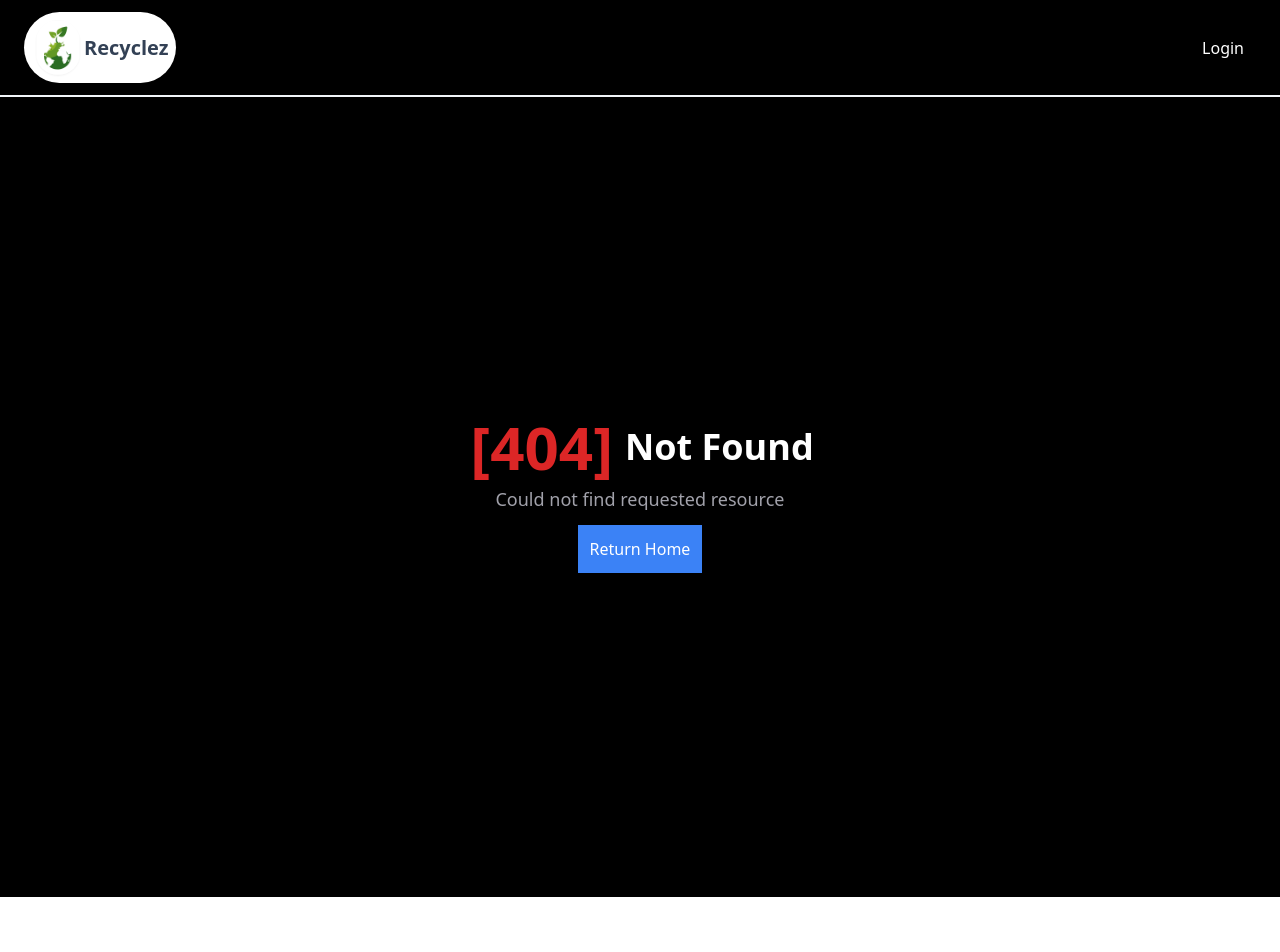
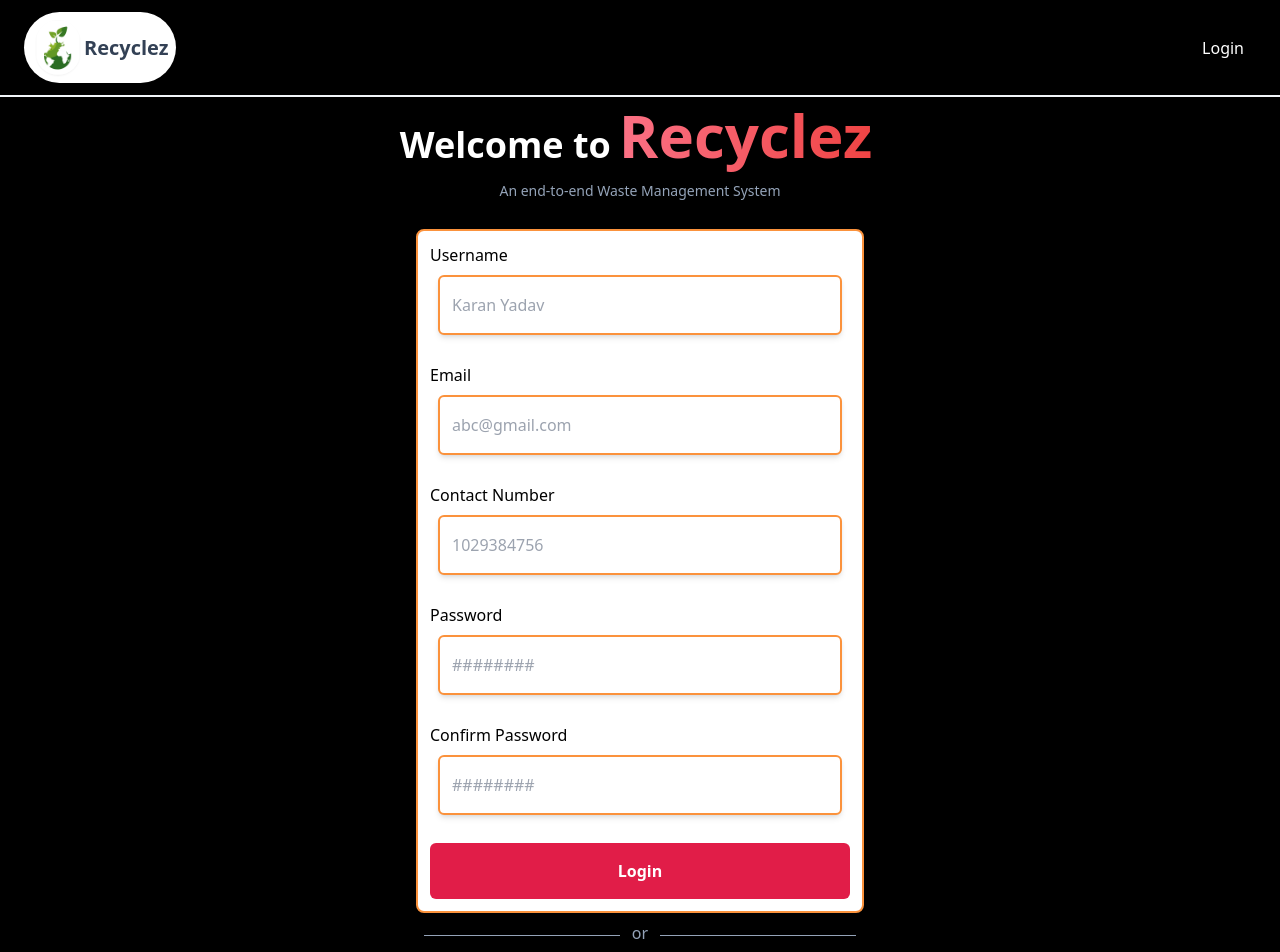
Before and after one commit to Google-Challengers/HelpReqHub, a Next.js app: page /Login in a window 1280 px wide. Before the commit this address had no page. Shown: the top 952 px of the page. Before the commit the page ends 897 px from the top, so only its background shows below. Built offline with nearby package versions, Linux system fonts and the light colour scheme.

Commit message:
created the login page

```diff
--- /dev/null
+++ b/src/app/Login/page.jsx
@@ -0,0 +1,34 @@
+import { OAuth, Auth } from "@/components/ComponentExporter";
+
+const Login = () => {
+  return (
+    <section className="w-full min-h-screen text-white bg-black flex flex-col items-center">
+      <div className="flex flex-col items-center justify-between">
+        <h1 className="font-bold text-4xl m-2 text-white">
+          Welcome to
+          <span className="font-bold bg-gradient-to-r from-rose-400 to-red-500 text-transparent bg-clip-text text-6xl capitalize mx-2">
+            Recyclez
+          </span>
+        </h1>
+        <h2 className="text-sm m-2 text-slate-400 font-light">
+          An end-to-end Waste Management System
+        </h2>
+      </div>
+      <div className="m-3 w-full flex flex-col items-center">
+        <Auth />
+        <div className="w-full flex flex-row items-center justify-between max-w-md">
+          <span className="w-full h-[1px] bg-slate-400 mx-2"></span>
+          <span className="text-base text-slate-400 font-light mx-1 mb-1">
+            or
+          </span>
+          <span className="w-full h-[1px] bg-slate-400 mx-2"></span>
+        </div>
+      </div>
+      <div className="flex flex-col">
+        <OAuth />
+      </div>
+    </section>
+  );
+};
+
+export default Login;
--- /dev/null
+++ b/src/components/Auth/Auth.jsx
@@ -0,0 +1,149 @@
+"use client";
+
+import { useState } from "react";
+
+const Auth = () => {
+  const [formData, setFormData] = useState({
+    userName: "",
+    email: "",
+    password: "",
+    contact: "",
+    confirmPassword: "",
+  });
+  const [loading, setLoading] = useState(false);
+
+  const handleChange = (e) => {
+    const { name, value } = e.target;
+    setFormData((prev) => {
+      return { ...prev, [name]: value };
+    });
+  };
+
+  const handleSumbit = async (event) => {
+    event.preventDefault();
+    setLoading(true);
+
+    if (formData.password !== formData.confirmPassword) {
+      alert("password and confirm password do not match");
+      setLoading(false);
+      return;
+    }
+
+    console.log(formData); // make request to server
+    setLoading(false);
+  };
+
+  return (
+    <>
+      <form
+        className="flex flex-col items-start justify-between w-full max-w-md gap-5 p-3 bg-white m-2 md:shadow-md border-2 border-solid border-transparent md:border-orange-400 rounded-lg"
+        onSubmit={handleSumbit}
+      >
+        <div className="flex flex-col w-full">
+          <label
+            htmlFor="userName"
+            className="text-base font-thin text-black capitalize"
+          >
+            Username
+          </label>
+          <input
+            type="text"
+            name="userName"
+            id="userName"
+            placeholder="Karan Yadav"
+            autoComplete="off"
+            value={formData?.userName}
+            onChange={handleChange}
+            className="border-2 text-black border-solid border-orange-400 outline-none px-3 py-4 m-2 rounded-md shadow-md"
+            required
+          />
+        </div>
+        <div className="flex flex-col w-full">
+          <label
+            htmlFor="email"
+            className="text-base font-thin text-black capitalize"
+          >
+            email
+          </label>
+          <input
+            type="email"
+            name="email"
+            id="email"
+            placeholder="abc@gmail.com"
+            autoComplete="off"
+            value={formData?.email}
+            onChange={handleChange}
+            className="border-2 text-black border-solid border-orange-400 outline-none px-3 py-4 m-2 rounded-md shadow-md"
+            required
+          />
+        </div>
+        <div className="flex flex-col w-full">
+          <label
+            htmlFor="contact"
+            className="text-base font-thin text-black capitalize"
+          >
+            Contact Number
+          </label>
+          <input
+            type="tel"
+            name="contact"
+            id="contact"
+            placeholder="1029384756"
+            autoComplete="off"
+            value={formData?.contact}
+            onChange={handleChange}
+            className="border-2 text-black border-solid border-orange-400 outline-none px-3 py-4 m-2 rounded-md shadow-md"
+            required
+          />
+        </div>
+        <div className="flex flex-col w-full">
+          <label
+            htmlFor="password"
+            className="text-base font-thin text-black capitalize"
+          >
+            Password
+          </label>
+          <input
+            type="password"
+            name="password"
+            id="password"
+            placeholder="########"
+            autoComplete="off"
+            value={formData?.password}
+            onChange={handleChange}
+            className="border-2 text-black border-solid border-orange-400 outline-none px-3 py-4 m-2 rounded-md shadow-md"
+            required
+          />
+        </div>
+        <div className="flex flex-col w-full">
+          <label
+            htmlFor="confirmPassword"
+            className="text-base font-thin text-black capitalize"
+          >
+            Confirm Password
+          </label>
+          <input
+            type="password"
+            name="confirmPassword"
+            id="confirmPassword"
+            placeholder="########"
+            autoComplete="off"
+            value={formData?.confirmPassword}
+            onChange={handleChange}
+            className="border-2 text-black border-solid border-orange-400 outline-none px-3 py-4 m-2 rounded-md shadow-md"
+            required
+          />
+        </div>
+        <button
+          type="submit"
+          disabled={loading}
+          className="capitalize px-3 py-4 bg-rose-600 hover:bg-rose-500 font-semibold text-white rounded-md disabled:cursor-wait w-full"
+        >
+          {loading ? <>Processing...</> : <>Login</>}
+        </button>
+      </form>
+    </>
+  );
+};
+
+export default Auth;
--- /dev/null
+++ b/src/components/Auth/OAuth.jsx
@@ -0,0 +1,31 @@
+import { ImFacebook2, ImGoogle2, ImInstagram } from "react-icons/im";
+
+const oauthProviders = [
+  { name: "Google", iconname: ImGoogle2 },
+  { name: "Facebook", iconname: ImFacebook2 },
+  { name: "Instagram", iconname: ImInstagram },
+];
+
+const OAuth = () => {
+  return (
+    <>
+      <div className="m-1 flex flex-col lg:flex-row">
+        {oauthProviders.map((provider, index) => {
+          return (
+            <div
+              key={index}
+              className="px-3 py-2 m-2 shadow-md rounded-md bg-gradient-to-t from-fuchsia-500 via-pink-500 to-rose-500 cursor-pointer flex flex-row items-center"
+            >
+              <provider.iconname className="text-slate-900 text-xl m-1" />
+              <span className="font-bold text-xl text-black m-1">
+                Continue with{` ${provider.name}`}
+              </span>
+            </div>
+          );
+        })}
+      </div>
+    </>
+  );
+};
+
+export default OAuth;
--- a/src/components/ComponentExporter.jsx
+++ b/src/components/ComponentExporter.jsx
@@ -1,2 +1,4 @@
 export { default as MoveToAboutPageBtn } from "@/components/HomeBtn";
 export { default as HomeNavigationBar } from "@/components/Navbar/HomeNav";
+export { default as Auth } from "@/components/Auth/Auth";
+export { default as OAuth } from "@/components/Auth/OAuth";
--- a/src/components/Navbar/HomeNav.jsx
+++ b/src/components/Navbar/HomeNav.jsx
@@ -30,7 +30,7 @@ const HomeNav = () => {
               </button>
             </Link>
           ) : (
-            <Link href={"/login"}>
+            <Link href={"/Login"}>
               <button
                 type="button"
                 className="px-2 py-3 rounded-full text-white hover:underline mx-1"
```
